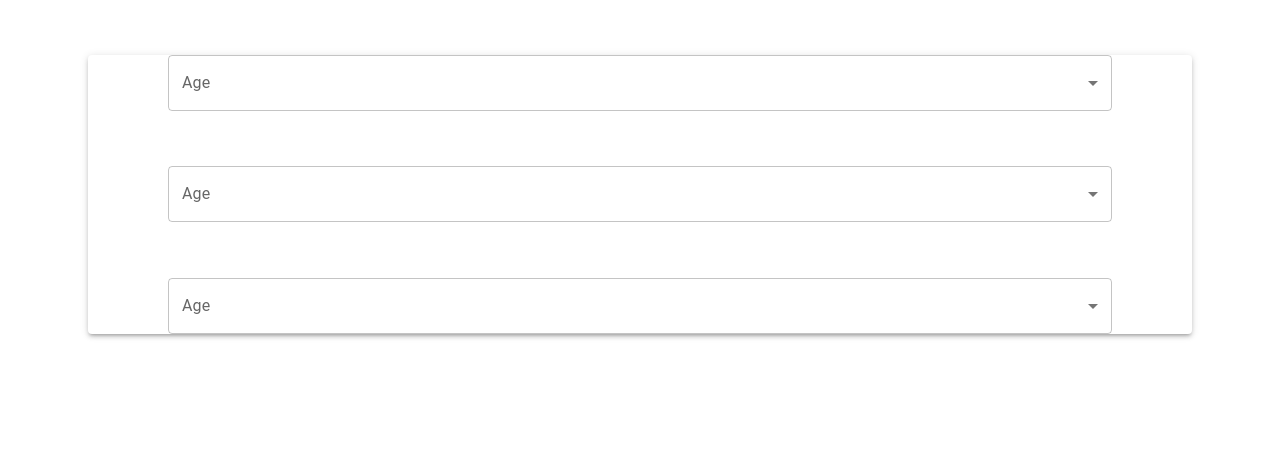
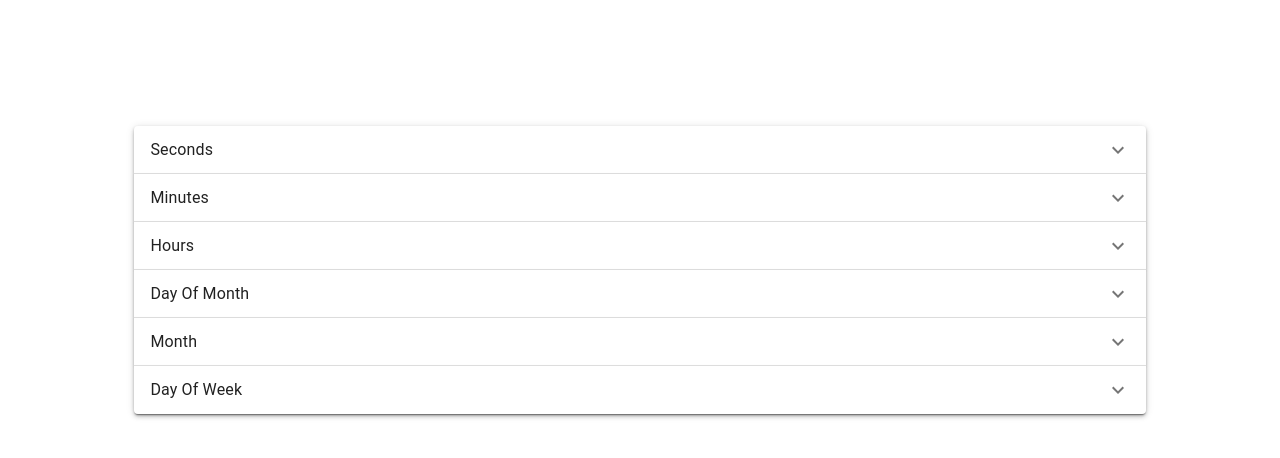
Before and after one commit to milind-nair/cron-expression-generator, a React (Vite) app: page / in a window 1280 px wide. Shown: the top 458 px of the page. Built offline with nearby package versions, Linux system fonts and the light colour scheme; the HTML template or start-up script is replaced by a standard one.

Commit message:
input component for Seconds input

```diff
--- a/src/App.tsx
+++ b/src/App.tsx
@@ -1,15 +1,13 @@
-import InputBox from "./components/InputBox";
 import Paper from "@mui/material/Paper";
-import { Box } from "@mui/system";
+import ControlledAccordions from "./components/Accordion";
 
 function App() {
   return (
     <>
-        <Paper elevation={3} sx={{ mx: 10 }}>
-          <InputBox />
-          <InputBox />
-          <InputBox />
-        </Paper>
+      <Paper elevation={3} sx={{ m: "10%" }}>
+        <ControlledAccordions />
+
+      </Paper>
     </>
   );
 }
--- /dev/null
+++ b/src/components/Accordion/index.tsx
@@ -0,0 +1,138 @@
+import * as React from "react";
+import Accordion from "@mui/material/Accordion";
+import AccordionDetails from "@mui/material/AccordionDetails";
+import AccordionSummary from "@mui/material/AccordionSummary";
+import Typography from "@mui/material/Typography";
+import ExpandMoreIcon from "@mui/icons-material/ExpandMore";
+import InputBox from "../InputBox";
+
+export default function ControlledAccordions() {
+  const [expanded, setExpanded] = React.useState<string | false>(false);
+  const handleChange =
+    (panel: string) => (event: React.SyntheticEvent, isExpanded: boolean) => {
+      setExpanded(isExpanded ? panel : false);
+    };
+  return (
+    <div>
+      <Accordion
+        expanded={expanded === "panel1"}
+        onChange={handleChange("panel1")}
+      >
+        <AccordionSummary
+          expandIcon={<ExpandMoreIcon />}
+          aria-controls="panel1bh-content"
+          id="panel1bh-header"
+        >
+          <Typography sx={{ width: "33%", flexShrink: 0 }}>Seconds</Typography>
+          <Typography sx={{ color: "text.secondary" }}>
+            {/* I am an accordion */}
+          </Typography>
+        </AccordionSummary>
+        <InputBox />
+        <AccordionDetails>
+        </AccordionDetails>
+      </Accordion>
+      <Accordion
+        expanded={expanded === "panel2"}
+        onChange={handleChange("panel2")}
+      >
+        <AccordionSummary
+          expandIcon={<ExpandMoreIcon />}
+          aria-controls="panel2bh-content"
+          id="panel2bh-header"
+        >
+          <Typography sx={{ width: "33%", flexShrink: 0 }}>Minutes</Typography>
+          <Typography sx={{ color: "text.secondary" }}>
+            {/* You are currently not an owner */}
+          </Typography>
+        </AccordionSummary>
+        <AccordionDetails>
+          <Typography>
+            {/* Donec placerat, lectus sed mattis semper, neque lectus feugiat
+            lectus, varius pulvinar diam eros in elit. Pellentesque convallis
+            laoreet laoreet. */}
+          </Typography>
+        </AccordionDetails>
+      </Accordion>
+      <Accordion
+        expanded={expanded === "panel3"}
+        onChange={handleChange("panel3")}
+      >
+        <AccordionSummary
+          expandIcon={<ExpandMoreIcon />}
+          aria-controls="panel3bh-content"
+          id="panel3bh-header"
+        >
+          <Typography sx={{ width: "33%", flexShrink: 0 }}>Hours</Typography>
+          <Typography sx={{ color: "text.secondary" }}>
+            {/* Filtering has been entirely disabled for whole web server */}
+          </Typography>
+        </AccordionSummary>
+        <AccordionDetails>
+          <Typography>
+            {/* Nunc vitae orci ultricies, auctor nunc in, volutpat nisl. Integer
+            sit amet egestas eros, vitae egestas augue. Duis vel est augue. */}
+          </Typography>
+        </AccordionDetails>
+      </Accordion>
+      <Accordion
+        expanded={expanded === "panel4"}
+        onChange={handleChange("panel4")}
+      >
+        <AccordionSummary
+          expandIcon={<ExpandMoreIcon />}
+          aria-controls="panel5bh-content"
+          id="panel5bh-header"
+        >
+          <Typography sx={{ width: "33%", flexShrink: 0 }}>
+            Day Of Month
+          </Typography>
+        </AccordionSummary>
+        <AccordionDetails>
+          <Typography>
+            {/* Nunc vitae orci ultricies, auctor nunc in, volutpat nisl. Integer
+            sit amet egestas eros, vitae egestas augue. Duis vel est augue. */}
+          </Typography>
+        </AccordionDetails>
+      </Accordion>
+      <Accordion
+        expanded={expanded === "panel5"}
+        onChange={handleChange("panel5")}
+      >
+        <AccordionSummary
+          expandIcon={<ExpandMoreIcon />}
+          aria-controls="panel5bh-content"
+          id="panel5bh-header"
+        >
+          <Typography sx={{ width: "33%", flexShrink: 0 }}>Month</Typography>
+        </AccordionSummary>
+        <AccordionDetails>
+          <Typography>
+            {/* Nunc vitae orci ultricies, auctor nunc in, volutpat nisl. Integer
+            sit amet egestas eros, vitae egestas augue. Duis vel est augue. */}
+          </Typography>
+        </AccordionDetails>
+      </Accordion>
+      <Accordion
+        expanded={expanded === "panel6"}
+        onChange={handleChange("panel6")}
+      >
+        <AccordionSummary
+          expandIcon={<ExpandMoreIcon />}
+          aria-controls="panel6bh-content"
+          id="panel6bh-header"
+        >
+          <Typography sx={{ width: "33%", flexShrink: 0 }}>
+            Day Of Week
+          </Typography>
+        </AccordionSummary>
+        <AccordionDetails>
+          <Typography>
+            {/* Nunc vitae orci ultricies, auctor nunc in, volutpat nisl. Integer
+            sit amet egestas eros, vitae egestas augue. Duis vel est augue. */}
+          </Typography>
+        </AccordionDetails>
+      </Accordion>
+    </div>
+  );
+}
--- a/src/components/InputBox/index.tsx
+++ b/src/components/InputBox/index.tsx
@@ -1,36 +1,146 @@
-import React from 'react';
-import Box from '@mui/material/Box';
-import InputLabel from '@mui/material/InputLabel';
-import MenuItem from '@mui/material/MenuItem';
-import FormControl from '@mui/material/FormControl';
-import Select, { SelectChangeEvent } from '@mui/material/Select';
-
+import React from "react";
+import Box from "@mui/material/Box";
+import InputLabel from "@mui/material/InputLabel";
+import { Grid } from "@mui/material";
+import MenuItem from "@mui/material/MenuItem";
+import FormControl from "@mui/material/FormControl";
+import Checkbox from "@mui/material/Checkbox";
+import Button from "@mui/material/Button";
+import TextField from "@mui/material/TextField";
+import FormControlLabel from "@mui/material/FormControlLabel";
+import Select, { SelectChangeEvent } from "@mui/material/Select";
 
 const InputBox = () => {
-    const [age, setAge] = React.useState('');
-
+  const [everyNseconds, setEveryNseconds] = React.useState("");
+  const [checkboxes, setCheckboxes] = React.useState(new Array(60).fill(false));
+  const [fromSeconds, setFromSeconds] = React.useState("");
+  const [selection, setSelection] = React.useState("");
+  const menuItems = Array.from(Array(61).keys()).slice(1);
   const handleChange = (event: SelectChangeEvent) => {
-      setAge(event.target.value as string);
+    setEveryNseconds(event.target.value as string);
   };
-
+  const handleCheckBoxChange = (index: number) => {
+    const newCheckboxes = [...checkboxes];
+    newCheckboxes[index] = !newCheckboxes[index];
+    setCheckboxes(newCheckboxes);
+  };
   return (
-      <Box sx={{ minWidth: 120,mx:10,mt:'5%' }}>
+    <Box sx={{ minWidth: 120, mx: 10, mt: "5%" }}>
       <FormControl fullWidth>
-          <InputLabel id="demo-simple-select-label">Age</InputLabel>
+        <Grid container spacing={1.5} sx={{ justifyContent: "center" }}>
+          <Grid item>
+            <Button
+              variant="contained"
+              onClick={() => {
+                setSelection("every");
+              }}
+            >
+              Every Second
+            </Button>
+          </Grid>
+          <Grid item>
+            <Button
+              variant="contained"
+              onClick={() => {
+                setSelection("everyN");
+              }}
+            >
+              Every{" "}
               <Select
                 labelId="demo-simple-select-label"
                 id="demo-simple-select"
-            value={age}
-            label="Age"
+                value={everyNseconds}
+                sx={{ maxHeight: "25px", color: "white" }}
                 onChange={handleChange}
               >
-            <MenuItem value={10}>Ten</MenuItem>
-            <MenuItem value={20}>Twenty</MenuItem>
-            <MenuItem value={30}>Thirty</MenuItem>
+                {menuItems.map((value, index) => (
+                  <MenuItem key={index} value={value}>
+                    {value}
+                  </MenuItem>
+                ))}
               </Select>
+              Seconds
+            </Button>
+            <InputLabel id="demo-simple-select-label"></InputLabel>
+          </Grid>
+          <Grid item>
+            <Button
+              variant="contained"
+              onClick={() => {
+                setSelection("particular");
+              }}
+            >
+              Particular Second
+            </Button>
+          </Grid>
+        </Grid>
+        {selection === "everyN" && (
+          <Grid
+            container
+            spacing={3}
+            sx={{ justifyContent: "center", mt: "1%" }}
+          >
+            <Grid item>
+              <TextField
+                label="From"
+                id="outlined-basic"
+                size="small"
+                select
+                sx={{ m: 1, minWidth: "10ch", color: "black" }}
+                value={fromSeconds}
+                onChange={(event) => {
+                  setFromSeconds(event.target.value as string);
+                }}
+                variant="outlined"
+              >
+                {menuItems.map((value, index) => (
+                  <MenuItem key={index} value={value}>
+                    {value}
+                  </MenuItem>
+                ))}
+              </TextField>
+            </Grid>
+            <Grid item>
+              <TextField
+                id="outlined-basic"
+                label="To"
+                select
+                size="small"
+                variant="outlined"
+                fullWidth
+                value={everyNseconds}
+                sx={{ m: 1, minWidth: "10ch" }}
+              >
+                {menuItems.map((value, index) => (
+                  <MenuItem key={index} value={value}>
+                    {value}
+                  </MenuItem>
+                ))}
+              </TextField>
+            </Grid>
+          </Grid>
+        )}
+        <Grid container sx={{ justifyContent: "center", mt: "5%" }}>
+          {selection === "particular" &&
+            checkboxes.map((checked, index) => (
+              <Grid item xs={2}>
+                <FormControlLabel
+                  control={
+                    <Checkbox
+                      key={index}
+                      checked={checked}
+                      onChange={() => handleCheckBoxChange(index)}
+                      inputProps={{ "aria-label": "controlled" }}
+                    />
+                  }
+                  label={index}
+                />
+              </Grid>
+            ))}
+        </Grid>
       </FormControl>
     </Box>
   );
-}
+};
 
-export default InputBox
+export default InputBox;
```
Lines whose indentation alone changed are shown as unchanged.
